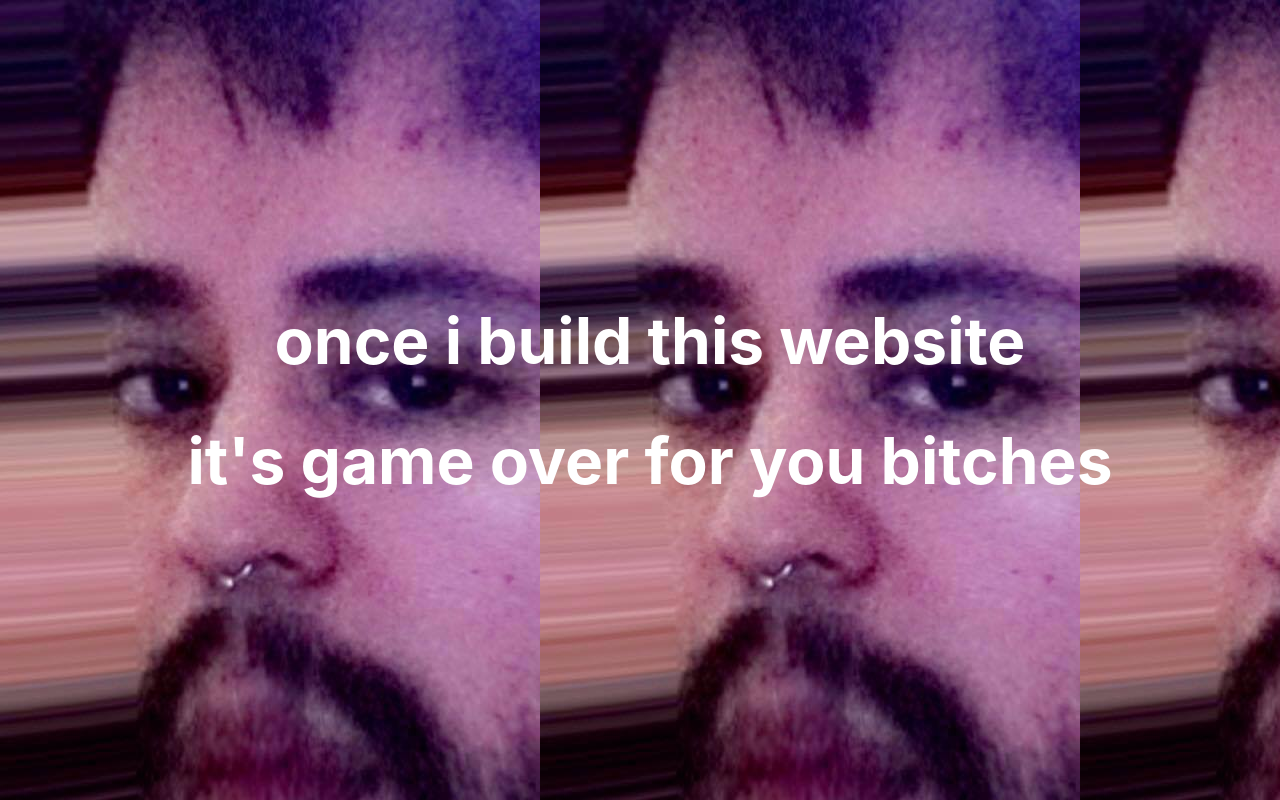
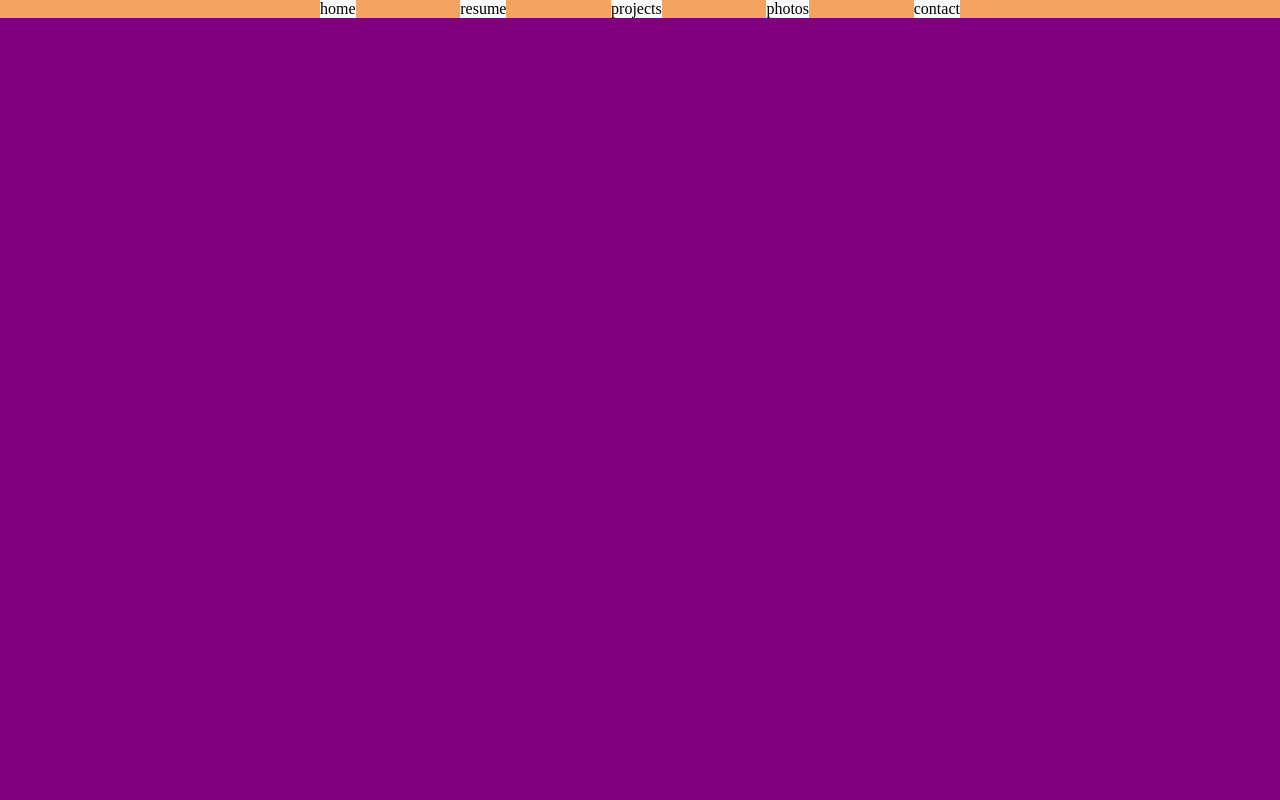
Before and after one commit to mgacoder/miguelgalvancodes, a React (Create React App) app: page / in a window 1280 px wide. Shown: the top 800 px of the page. Built offline with nearby package versions, Linux system fonts and the light colour scheme.

Commit message:
website placeholder, components created

```diff
--- a/package.json
+++ b/package.json
@@ -9,6 +9,7 @@
     "react": "^17.0.2",
     "react-dom": "^17.0.2",
     "react-scripts": "5.0.0",
+    "react-scroll": "^1.8.4",
     "web-vitals": "^1.1.2"
   },
   "scripts": {
--- a/src/App.js
+++ b/src/App.js
@@ -1,12 +1,17 @@
-import logo from './logo.svg';
+
 import './App.css';
+import { Navbar, Home, Resume, Projects, Photos, Contact } from './components'
 
 function App() {
   return (
-    <div className="App">
-      <h1>once i build this website</h1>
-      <h1>it's game over for you bitches</h1>
-    </div>
+    <>
+      <Navbar></Navbar>
+      <Home></Home>
+      <Resume></Resume>
+      <Projects></Projects>
+      <Photos></Photos>
+      <Contact></Contact>
+    </>
   );
 }
 
--- /dev/null
+++ b/src/components/Contact.js
@@ -0,0 +1,10 @@
+import React from 'react'
+
+const Contact = () => {
+    return (
+        <div className='contact-container' id='contact'>
+            Contact
+        </div>
+    )
+}
+export default Contact
--- /dev/null
+++ b/src/components/Home.js
@@ -0,0 +1,11 @@
+import React from 'react'
+
+const Home = () => {
+    return (
+        <div className='home-container' id='home'>
+            Home
+        </div>
+    )
+}
+
+export default Home
--- /dev/null
+++ b/src/components/Navbar.js
@@ -0,0 +1,63 @@
+import React from 'react'
+import Link from 'react-scroll/modules/components/Link'
+
+const Navbar = () => {
+    return (
+        <nav>
+            <ul>
+                <li>
+                    <Link
+                        activeClass='active'
+                        to='home'
+                        spy={true}
+                        smooth={true}
+                    >
+                        home
+                    </Link>
+                </li>
+
+                <li>
+                    <Link
+                        to='resume'
+                        spy={true}
+                        smooth={true}
+                    >
+                        resume
+                    </Link>
+                </li>
+
+                <li>
+                    <Link
+                        to='projects'
+                        spy={true}
+                        smooth={true}
+                    >
+                        projects
+                    </Link>
+                </li>
+
+                <li>
+                    <Link
+                        to='photos'
+                        spy={true}
+                        smooth={true}
+                    >
+                        photos
+                    </Link>
+                </li>
+
+                <li>
+                    <Link
+                        to='contact'
+                        spy={true}
+                        smooth={true}
+                    >
+                        contact
+                    </Link>
+                </li>
+            </ul>
+        </nav>
+    )
+}
+
+export default Navbar
--- /dev/null
+++ b/src/components/Photos.js
@@ -0,0 +1,11 @@
+import React from 'react'
+
+const Photos = () => {
+    return (
+        <div className='photos-container' id='photos'>
+            Photos
+        </div>
+    )
+}
+
+export default Photos
--- /dev/null
+++ b/src/components/Projects.js
@@ -0,0 +1,11 @@
+import React from 'react'
+
+const Projects = () => {
+    return (
+        <div className='projects-container' id='projects'>
+            Projects
+        </div>
+    )
+}
+
+export default Projects
--- /dev/null
+++ b/src/components/Resume.js
@@ -0,0 +1,11 @@
+import React from 'react'
+
+const Resume = () => {
+    return (
+        <div className='resume-container' id='resume'>
+            Resume
+        </div>
+    )
+}
+
+export default Resume
--- /dev/null
+++ b/src/components/index.js
@@ -0,0 +1,6 @@
+export { default as Contact }   from './Contact';
+export { default as Home }      from './Home';
+export { default as Navbar }    from './Navbar';
+export { default as Photos }    from './Photos';
+export { default as Projects }  from './Projects';
+export { default as Resume }    from './Resume';
--- a/src/index.css
+++ b/src/index.css
@@ -1,27 +1,56 @@
-body {
-  margin: 0;
-  font-family: -apple-system, BlinkMacSystemFont, 'Segoe UI', 'Roboto', 'Oxygen',
-    'Ubuntu', 'Cantarell', 'Fira Sans', 'Droid Sans', 'Helvetica Neue',
-    sans-serif;
-  font-size:xx-large;
-  font-weight:800;
-  color: white;
-  -webkit-font-smoothing: antialiased;
-  -moz-osx-font-smoothing: grayscale;
+*{
+    margin: 0;
+    padding: 0;
+    box-sizing: border-box;
+  }
 
-  background: url('../public/websitephoto.jpg');
+/******** NAVBAR CSS ********/
+/* nav{
+    position:fixed;
+} */
+nav{
+    position: fixed;
+    width:100%;
+    background-color:sandybrown;
+}
+
+ul{
+    display: flex;
+    align-items: stretch; /* Default */
+    justify-content: space-between;
+    width: 50%;
+    margin: 0px auto;
+    padding: 0;
+}
+
+li{
+    display: block;
+    flex: 0 1 auto; /* Default */
+    list-style-type: none;
+    background: #fafafa;
+}
+
+div{
+    height:100vh;
+}
+
+.photos-container{
+    background-color: red;
+}
+
+.contact-container{
+    background-color: orange
+}
+
+.projects-container{
+    background-color: yellow;
+}
+
+.resume-container{
+    background-color: green;
 
 }
 
-code {
-  font-family: source-code-pro, Menlo, Monaco, Consolas, 'Courier New',
-    monospace;
+.home-container{
+    background-color: purple;
 }
-
-.App{
-  position: absolute;
-  top: 50%;
-  transform: translate(0, -50%);
-  padding: 10px;
-  width: 100%;
-}
```
Also changed, not shown: 1 other file (tests, documents, lock files or other folders).
